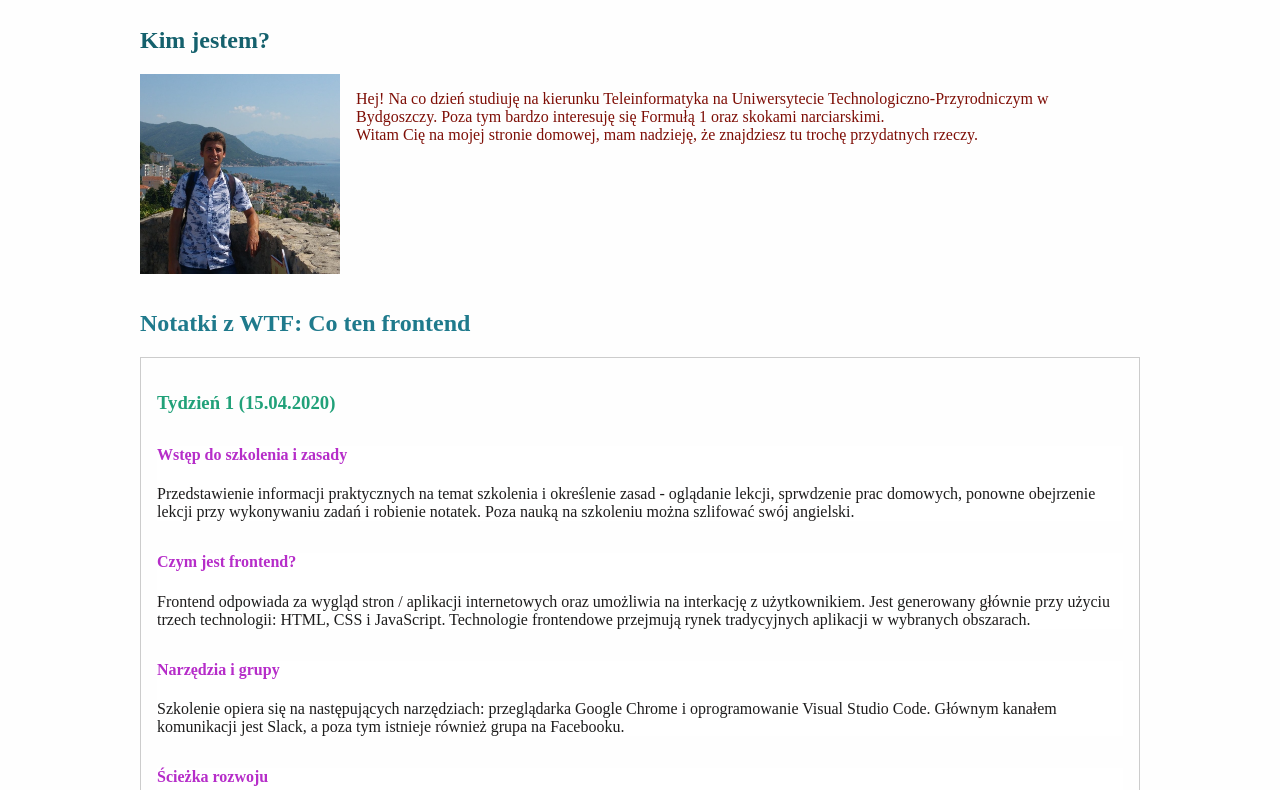
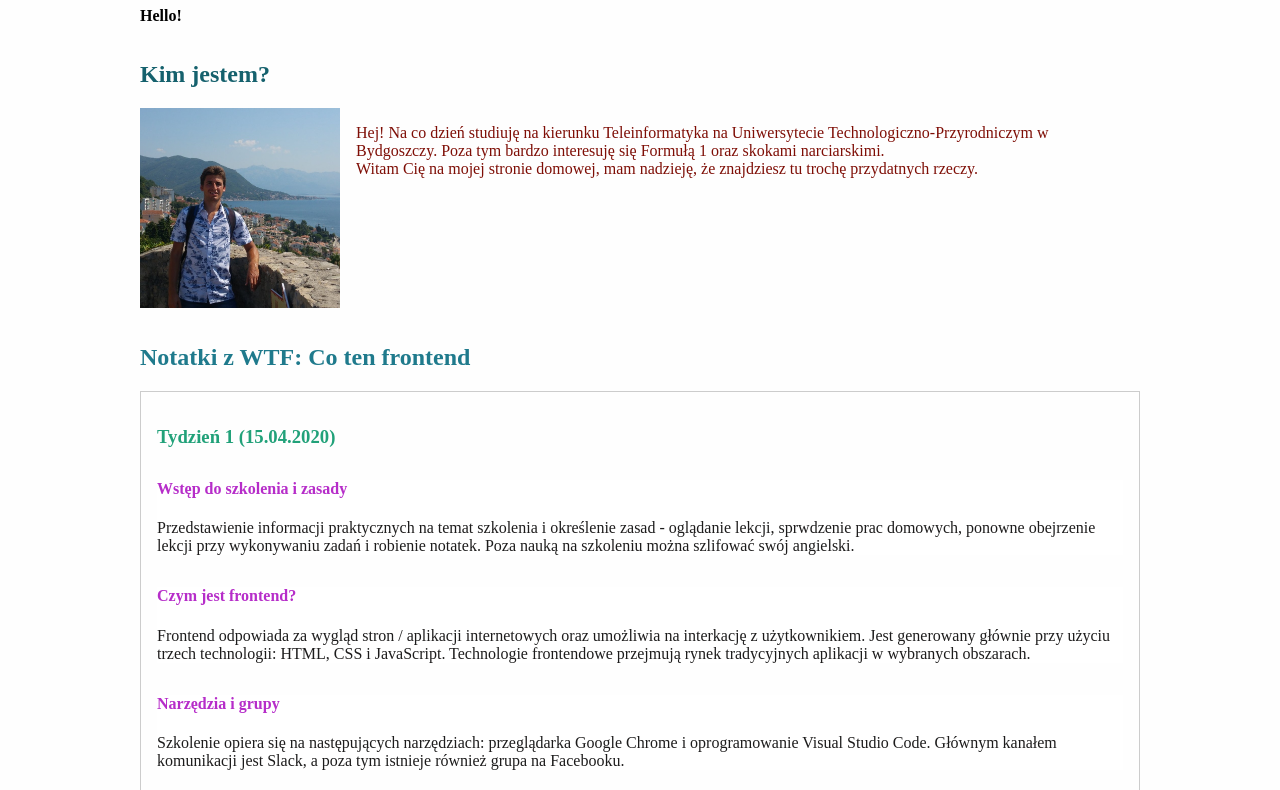
Before and after one commit to mateusz-konczal/homepage, a plain HTML site: page index.html in a window 1280 px wide. Shown: the part 131-921 px from the top of the page. Drawn offline with Linux system fonts and the light colour scheme.

Commit message:
Tested DOM concept

```diff
--- a/index.html
+++ b/index.html
@@ -22,6 +22,7 @@
     <main class="main">
       <header class="main__header">
         <h1 class="main__heading">Mateusz Kończal - strona domowa</h1>
+        <p class="main__description main__description--js"></p>
       </header>
 
       <section class="about-me">
--- a/main.js
+++ b/main.js
@@ -3,3 +3,6 @@ const age = 24;
 
 alert("Witaj, przybyszu! 👋");
 console.log(`Siema ✋, nazywam się ${firstName} i mam ${age} lata. 🚀`);
+
+const emptyParagraph = document.querySelector(".main__description--js");
+emptyParagraph.innerHTML = `<b>Hello!</b>`;
```
